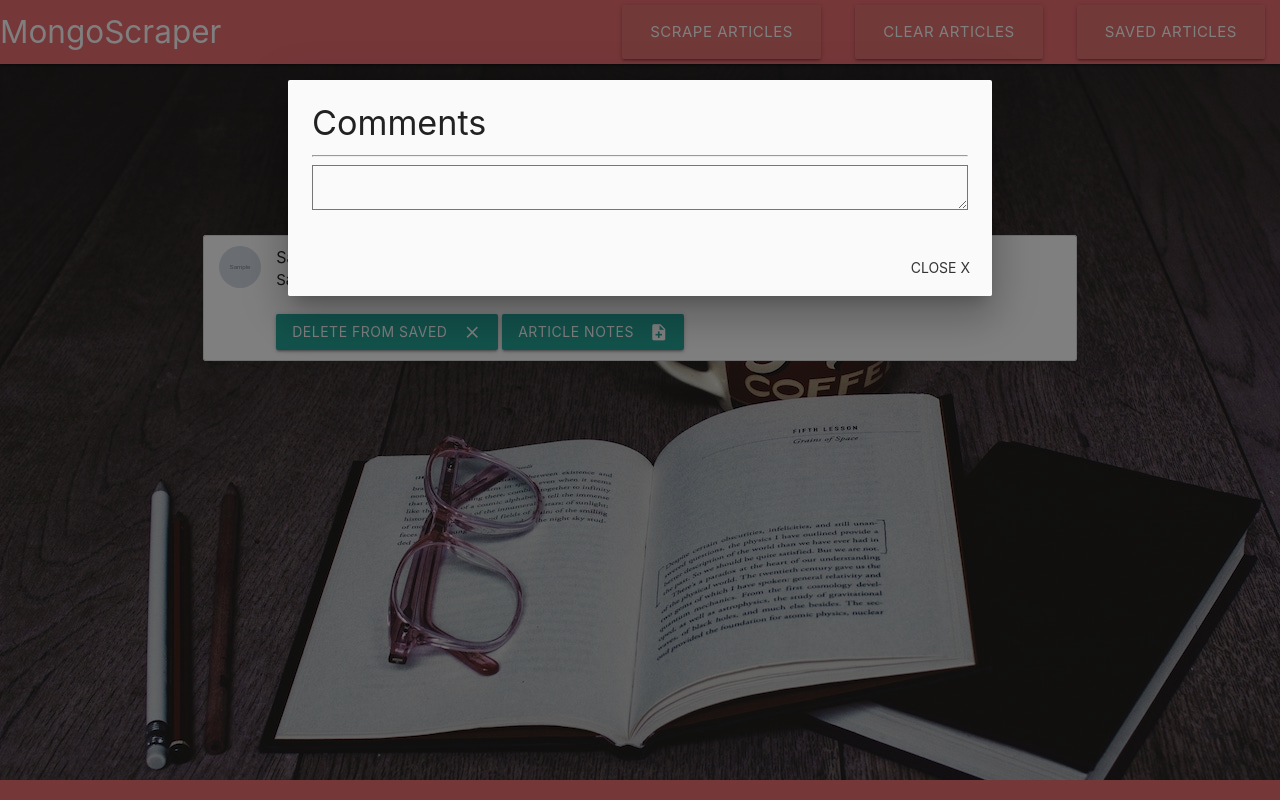
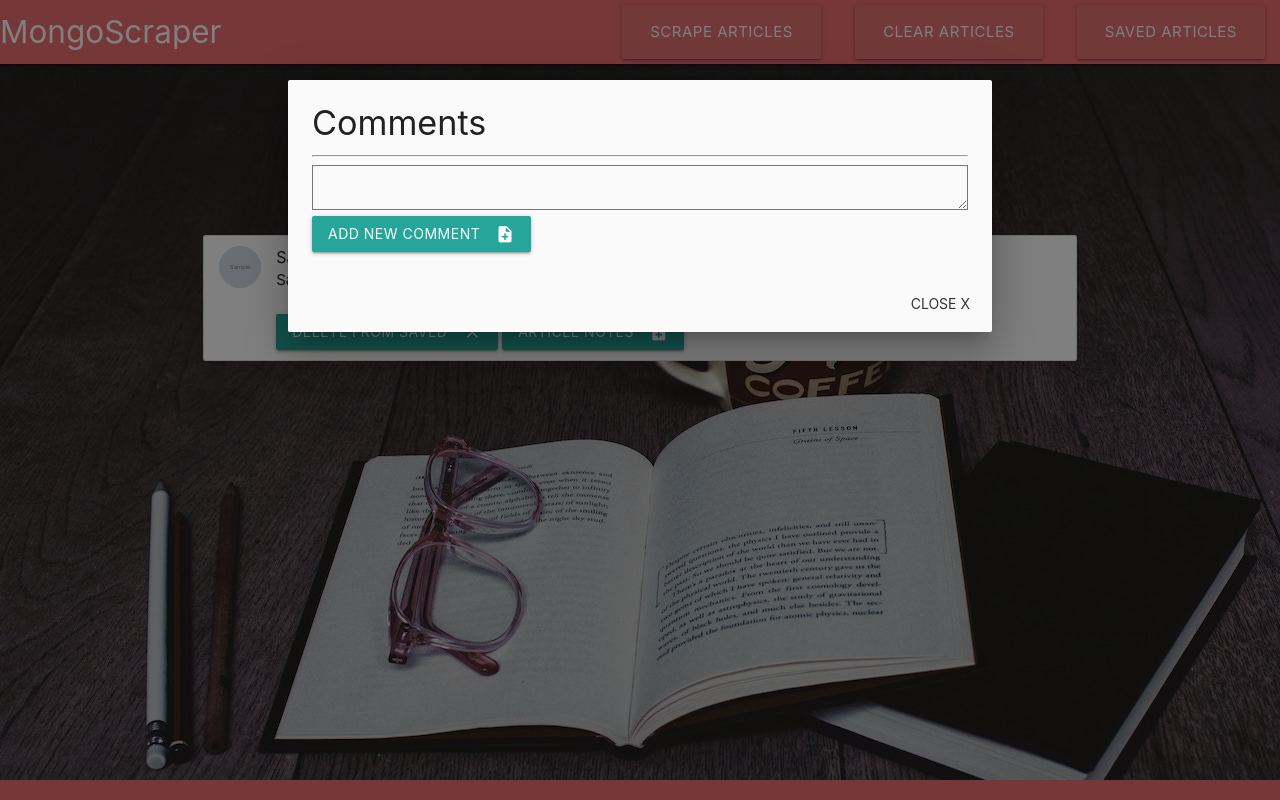
Before and after one commit to Jenniferbazelak/Mongoscraper, a Node server app: template views/saved.handlebars in a window 1280 px wide, after a click that opens the changed part. Run offline with Node 20, Linux system fonts and the light colour scheme; tables that the repository leaves empty hold one stand-in row (values such as "Sample post"); the template is opened without the code that fills it: values that come from a table or form of the project are taken from there, most other values are stand-ins (such as "Sample title", 1, 10 or a date in 2020); grey boxes marked "Sample" are stand-in pictures; some libraries are stand-ins or nearby versions.

Commit message:
added button to add new comment

```diff
--- a/views/saved.handlebars
+++ b/views/saved.handlebars
@@ -46,6 +46,7 @@
       <div id="comments-list">{{commentData.comments}}</div>
     <hr>
     <textarea id="new-comment-field"></textarea>
+    <a class="waves-effect waves-light btn addNewComment" data-id="{{this.id}}"><i class="material-icons right">note_add</i>Add New Comment</a>
     </div>
     <div class="modal-footer">
       <a href="#!" class="modal-close waves-effect waves-green btn-flat">Close X</a>
```
